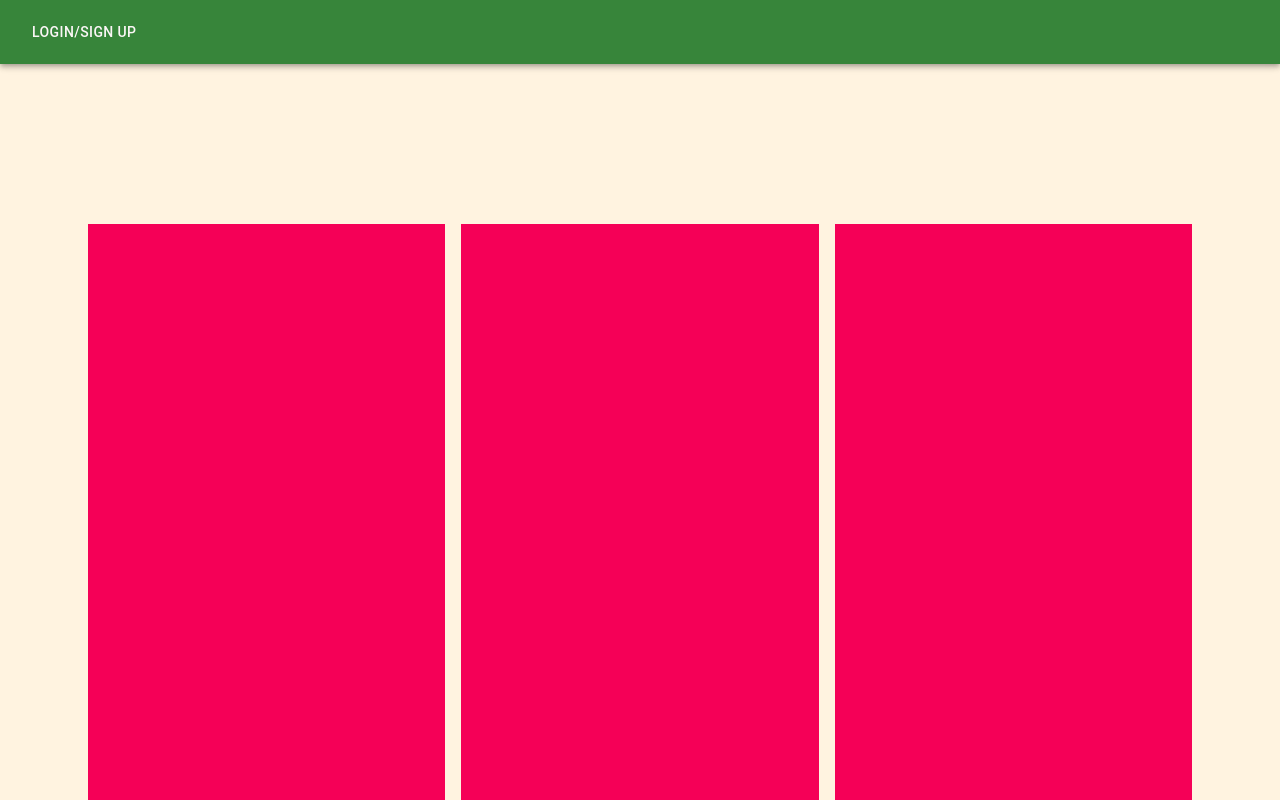
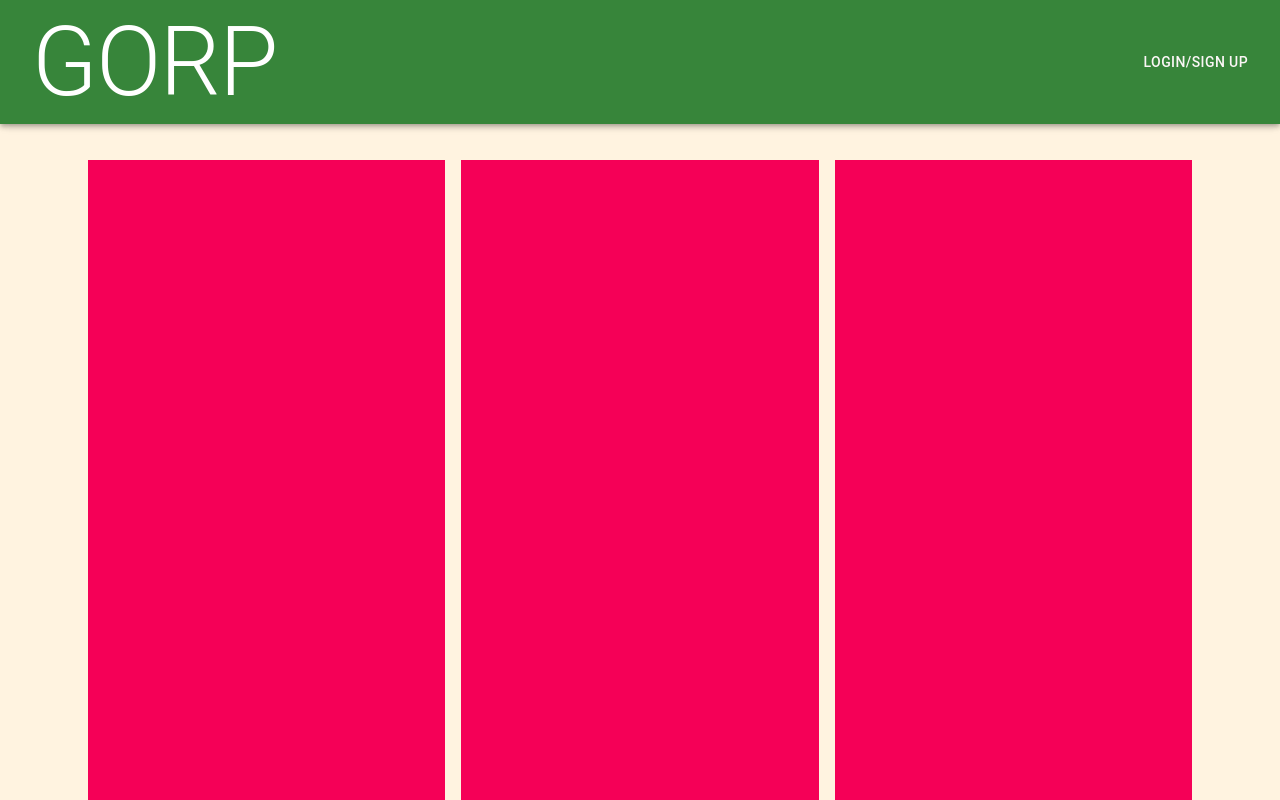
Before and after one commit to youngben97/GORP, a React (Vite) app in the folder client/: page / in a window 1280 px wide. Shown: the top 800 px of the page. Built offline with nearby package versions, Linux system fonts and the light colour scheme.

Commit message:
added app name back in, stack to help w position

```diff
--- a/client/src/components/Header.jsx
+++ b/client/src/components/Header.jsx
@@ -1,5 +1,5 @@
 import * as React from 'react';
-import { AppBar, Box, Toolbar, Button, Stack, Modal} from '@mui/material';
+import { AppBar, Box, Toolbar, Button, Stack, Modal, Typography} from '@mui/material';
 import LogSignModal from './LogSignModal';
 
 import Auth from '../utils/auth';
@@ -12,10 +12,12 @@ export default function Navbar() {
     //need to add title element back in and style buttons
     return (
         <Box sx={{ flexGrow: 1 }}>
-            <AppBar position='static'>
+            <AppBar position='fixed'>
                 <Toolbar sx={{justifyContent: 'space-between'}}>
+                    <Button href='/' color='inherit' sx={{ typography: 'h1'}}>GORP</Button>
                     {Auth.loggedIn() ? (
                         <>
+                        <Stack direction='row'>
                         <Button href='/' color='inherit' sx={{mx: 2}}>
                             {Auth.getProfile().data.username}'s mixes
                         </Button>
@@ -23,6 +25,7 @@ export default function Navbar() {
                         <Button color='inherit' onClick={logout}>
                             Logout
                         </Button>
+                        </Stack>
                         </>
                     ) : (
                         <LogSignModal />
```
